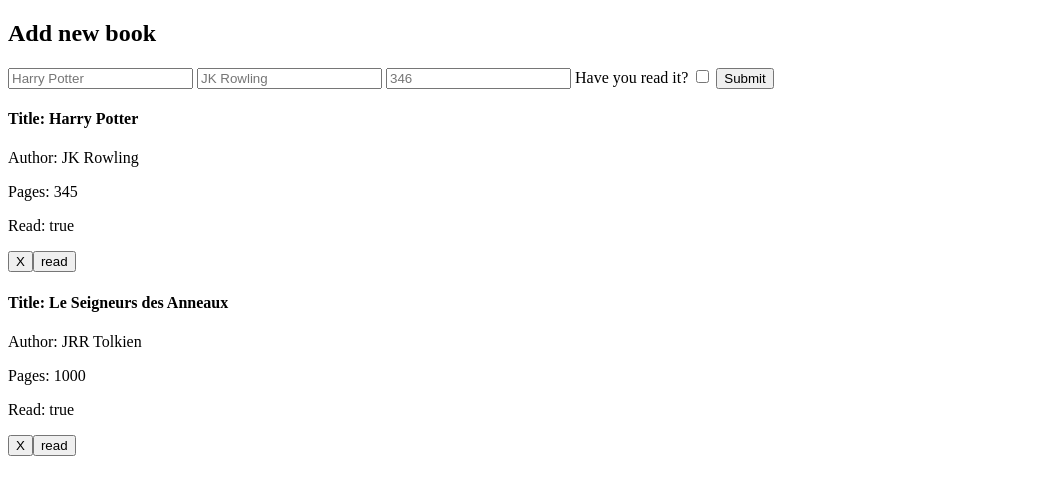
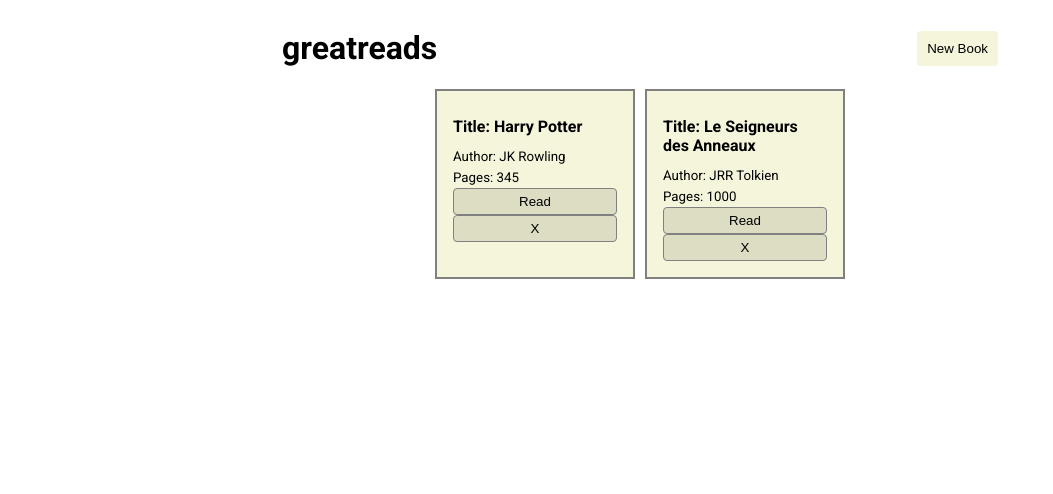
Before and after one commit to valens-carpentier/library, a plain HTML site: page index.html in a window 1280 px wide. Shown: the whole page, without its empty margins (0-1053 px from the left). Drawn offline with Linux system fonts and the light colour scheme.

Commit message:
challenge completed

```diff
--- a/index.html
+++ b/index.html
@@ -5,20 +5,33 @@
     <meta name="viewport" content="width=device-width, initial-scale=1.0">
     <title>Library</title>
     <link rel="stylesheet" href="styles.css">
+    <link rel="preconnect" href="https://fonts.googleapis.com">
+    <link rel="preconnect" href="https://fonts.gstatic.com" crossorigin>
+    <link href="https://fonts.googleapis.com/css2?family=Roboto:ital,wght@0,100;0,300;0,400;0,500;0,700;0,900;1,100;1,300;1,400;1,500;1,700;1,900&display=swap" rel="stylesheet">
 </head>
 <body>
+    <header>
+        <h1>great<strong>reads</strong></h1>
+        <button id="openModalBtn">New Book</button>
+    </header>
+    <div id="modal" class="modal">
+        <div class="modal-content">
             <form id="form">
-        <h2>Add new book</h2>
-        <input id="title" type="text" placeholder="Harry Potter" required>
-        <input id="author" type="text" placeholder="JK Rowling" required>
-        <input id="numPages" type="number" placeholder="346" required>
+                <input id="title" type="text" placeholder="Harry Potter">
+                <input id="author" type="text" placeholder="JK Rowling" >
+                <input id="numPages" type="number" placeholder="346">
+                <div>
                     <label for="isRead">Have you read it?</label>
                     <input id="isRead" type="checkbox" class="checkbox">
+                </div>
                 <input class="submit" type="submit">
+            </form>
+            <span class="close">&times;</span>
+        </div>
+    </div>
 
     <div class="card-container">
     </div>
-    </form>
 
     <script src="script.js"></script>
 
--- a/script.js
+++ b/script.js
@@ -11,7 +11,7 @@ function Book(title, author, numPages, read) {
 }
 
 Book.prototype.readStatus = function() {
-  return this.read ? 'read' : 'not read yet';
+  return this.read ? 'Read' : 'To Read';
 };
 
 Book.prototype.toggleReadStatus = function() {
@@ -39,78 +39,66 @@ function displayLibrary() {
   const bookCardContainer = document.querySelector('.card-container');
   bookCardContainer.innerHTML = '';
 
-  for (const book of myLibrary) {
+  myLibrary.forEach((book, index) => {
 
     const bookCardContainer = document.querySelector('.card-container')
 
     const cardDisplay = document.createElement("div");
     cardDisplay.classList.add('card');
+
     const paraTitle = document.createElement("h4");
     const paraAuthor = document.createElement("p");
     const paraNumPages = document.createElement("p");
-    const paraRead = document.createElement("p");
 
-    paraTitle.textContent = "Title: ";
-    paraAuthor.textContent = "Author: ";
-    paraNumPages.textContent = "Pages: ";
-    paraRead.textContent = "Read: ";
+    paraTitle.textContent = "Title: " + book.title;
+    paraAuthor.textContent = "Author: " + book.author;
+    paraNumPages.textContent = "Pages: " + book.numPages;
 
     cardDisplay.appendChild(paraTitle);
     cardDisplay.appendChild(paraAuthor);
     cardDisplay.appendChild(paraNumPages);
-    cardDisplay.appendChild(paraRead);
 
-    bookCardContainer.appendChild(cardDisplay);
+    const readStatusButton = document.createElement('button');
+    readStatusButton.textContent = book.readStatus();
+    readStatusButton.addEventListener('click', () => {
+      book.toggleReadStatus();
+      displayLibrary();
+    });
+    cardDisplay.appendChild(readStatusButton);
 
-    const bookTitle = document.createTextNode(book.title);
-    paraTitle.appendChild(bookTitle);
-
-    const bookAuthor = document.createTextNode(book.author);
-    paraAuthor.appendChild(bookAuthor);
-
-    const bookPages = document.createTextNode(book.numPages);
-    paraNumPages.appendChild(bookPages);
-
-    const bookRead = document.createTextNode(book.read);
-    paraRead.appendChild(bookRead);
-  }
-
-  removeBook();
-  changeStatus();
-}
-
-function removeBook() {
-  const bookContainers = document.querySelectorAll(".card");
-
-  bookContainers.forEach((bookContainer) => {
     const deleteButton = document.createElement('button');
     deleteButton.textContent = "X";
-    bookContainer.appendChild(deleteButton);
-
     deleteButton.addEventListener('click', () => {
-      const index = bookContainer.getAttribute('data-index');
       myLibrary.splice(index, 1);
       displayLibrary();
     });
+    cardDisplay.appendChild(deleteButton);
+
+    bookCardContainer.appendChild(cardDisplay);
   });
 }
 
-function changeStatus() {
-  const bookContainers = document.querySelectorAll(".card");
+displayLibrary();
 
-  bookContainers.forEach((bookContainer, index) => {
-    const readStatusButton = document.createElement('button');
+const modal = document.querySelector(".modal");
+const btn = document.querySelector("#openModalBtn");
+const span = document.querySelector(".close");
+const submit = document.querySelector("input[type='submit']");
 
-    readStatusButton.textContent = myLibrary[index].readStatus();
+btn.onclick = function() {
+  modal.style.display = "block";
+}
 
-    bookContainer.appendChild(readStatusButton);
+span.onclick = function() {
+  modal.style.display = "none";
+}
 
-    readStatusButton.addEventListener ('click', () => {
-      myLibrary[index].toggleReadStatus();
-      readStatusButton.textContent = myLibrary[index].readStatus();
-    });
+submit.onclick = function() {
+  modal.style.display = "none";
+}
 
-  });
-};
-
-displayLibrary();
+window.onclick = function(event) {
+  if (event.target == modal) {
+    modal.style.display = "none";
+  }
+}
--- a/styles.css
+++ b/styles.css
@@ -0,0 +1,132 @@
+.modal {
+    display: none;
+}
+
+.roboto-regular {
+    font-family: "Roboto", sans-serif;
+    font-weight: 400;
+    font-style: normal;
+  }
+
+body {
+    font-family: "Roboto";
+}
+
+header {
+    display: flex;
+    align-items: center;
+    justify-content: center;
+    gap: 30rem;
+}
+
+.modal-content {
+    position: fixed;
+    top: 50%;
+    left: 50%;
+    transform: translate(-50%, -50%);
+    background-color: white;
+    padding: 20px;
+    border-radius: 8px;
+    box-shadow: 0 2px 10px rgba(0, 0, 0, 0.1);
+    z-index: 1000;
+}
+
+input[type="text"],
+input[type="number"] {
+    width: 100%;
+    padding: 10px;
+    margin: 10px 0;
+    box-sizing: border-box;
+    border-radius: 4px;
+    border: 1px solid #ccc;
+}
+
+#openModalBtn {
+        padding: 10px;
+        background-color: beige;
+        color: black;
+        border: none;
+        border-radius: 4px;
+        cursor: pointer;
+}
+
+.checkbox {
+    margin-left: 10px;
+}
+
+.submit {
+    width: 100%;
+    margin-top: 30px;
+    padding: 10px;
+    background-color: beige;
+    color: black;
+    border: none;
+    border-radius: 4px;
+    cursor: pointer;
+}
+
+.submit:hover {
+    background-color: beige;
+}
+
+.close {
+    position: absolute;
+    top: 3px;
+    right: 10px;
+    font-size: 24px;
+    cursor: pointer;
+}
+
+.close:hover {
+    color: red;
+}
+
+#form {
+    display: flex;
+    flex-direction: column;
+    align-items: center;
+    justify-content: center;
+
+}
+
+.card {
+    display: flex;
+    flex-direction: column;
+    box-sizing: border-box;
+    border: 2px solid;
+    border-color: grey;
+    background-color: beige;
+    padding: 1rem 1rem 1rem 1rem;
+    max-width: 200px;
+    min-width: 200px;
+    box-sizing: border-box;
+}
+
+.card > button {
+    padding: 5px;
+    background-color: rgb(221, 221, 196);
+    color: black;
+    border: solid 1px grey;
+    border-radius: 4px;
+    cursor: pointer;
+}
+
+.card > p {
+    font-size: smaller;
+    margin-top: 3px;
+    margin-bottom: 3px;
+}
+
+.card > h4 {
+    margin-top: 10px;
+    margin-bottom: 10px;
+}
+
+
+
+.card-container {
+    display: flex;
+    flex-direction: row;
+    justify-content: center;
+    gap: 10px;
+}
```
Lines whose indentation alone changed are shown as unchanged.
